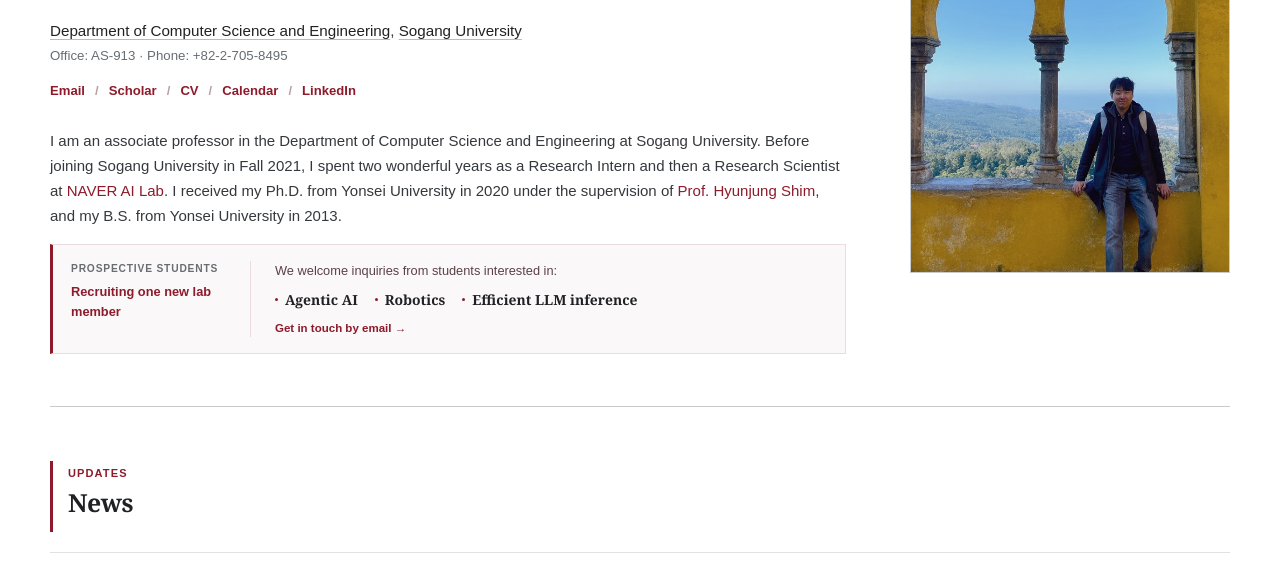
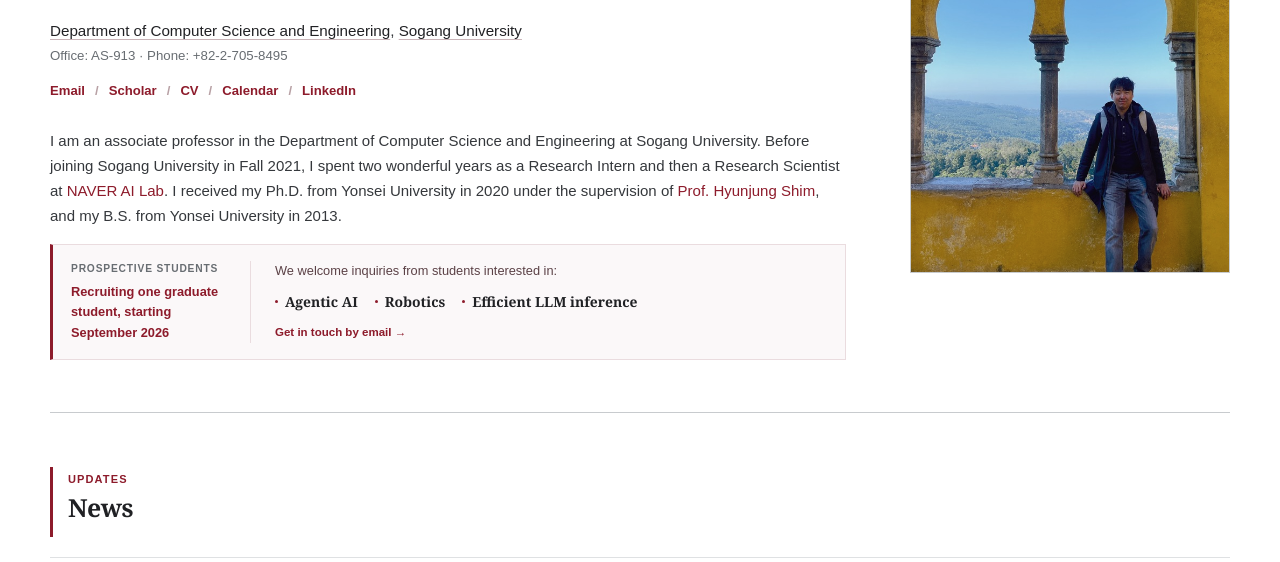
Before and after one commit to junsukchoe/junsukchoe.github.io, a plain HTML site: page index.html in a window 1280 px wide. Shown: the part 238-800 px from the top of the page. Drawn offline with Linux system fonts and the light colour scheme.

Commit message:
Specify graduate student recruiting for September 2026
Co-Authored-By: Claude Sonnet 5 <noreply@anthropic.com>

```diff
--- a/index.html
+++ b/index.html
@@ -62,7 +62,7 @@
           <div class="hero-status" aria-label="Recruiting information">
             <div class="recruiting-summary">
               <p class="recruiting-eyebrow">Prospective Students</p>
-              <p><strong>Recruiting one new lab member</strong></p>
+              <p><strong>Recruiting one graduate student, starting September 2026</strong></p>
             </div>
             <div class="recruiting-details">
               <p>We welcome inquiries from students interested in:</p>
```
